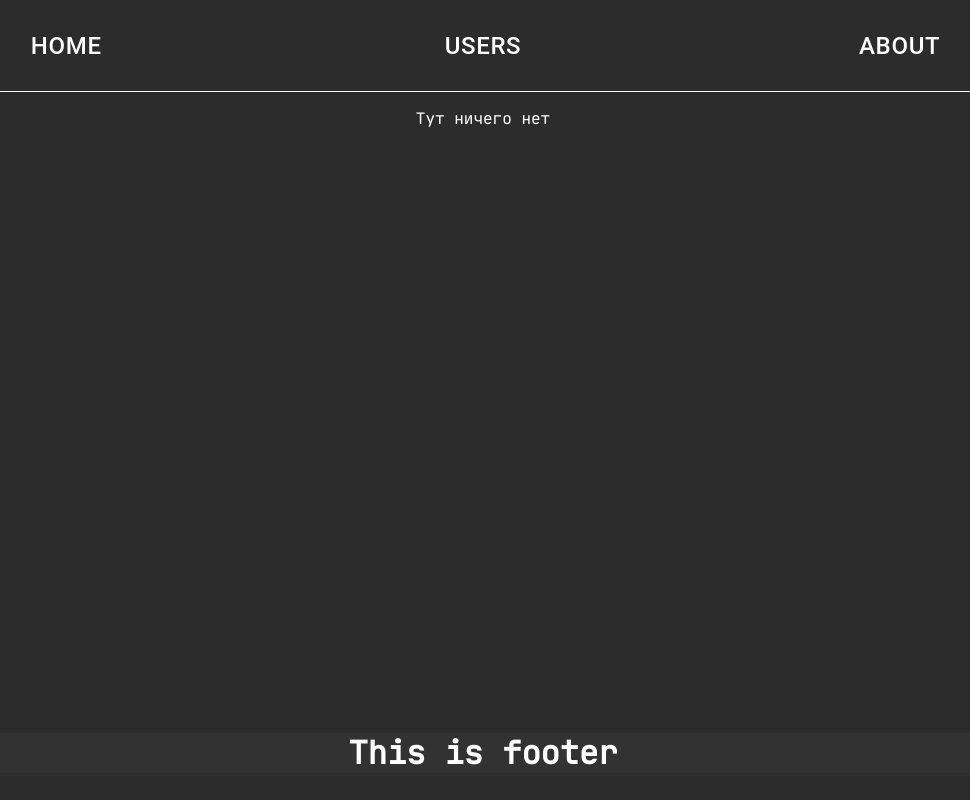
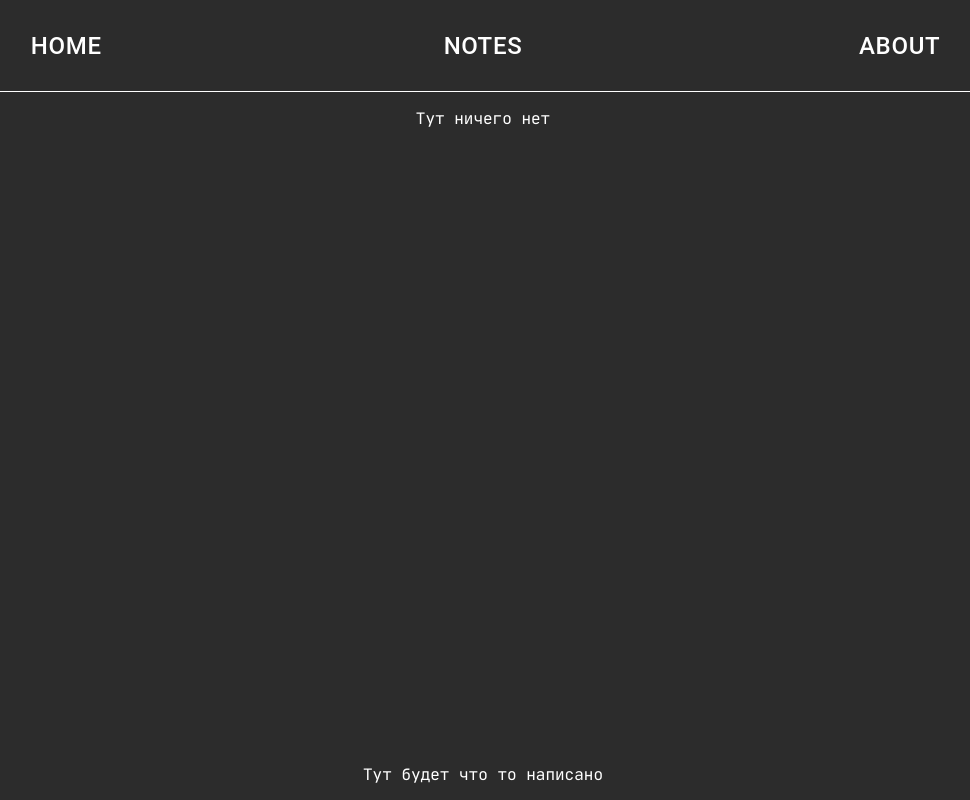
Before and after one commit to DaniilTitov/bear_site, a React (Create React App) app: page /contact in a window 1280 px wide. Shown: the whole page, without its empty margins (157-1127 px from the left). Built offline with nearby package versions, Linux system fonts and the light colour scheme; the HTML template or start-up script is replaced by a standard one.

Commit message:
added sticky footer that works! refactoring

```diff
--- a/src/App.css
+++ b/src/App.css
@@ -5,7 +5,6 @@ html {
 
 .App {
     text-align: center;
-    align-items: center;
     justify-content: center;
     color: white;
 }
--- a/src/App.js
+++ b/src/App.js
@@ -5,23 +5,20 @@ import Header from "./component/header/Header";
 import Footer from "./component/footer/Footer";
 import NotFound from "./component/not_found/NotFound";
 import Content from "./component/content/Content";
-import Users from "./component/users/Users";
+import Notes from "./component/users/Notes";
 
 function App() {
     return (
         <Router>
-            <div className="App">
-
-                <div className="container">
+            <div style={{display: 'flex', flexDirection: 'column', minHeight: '100vh'}} className="App">
                 <Header/>
 
                 <Switch>
                     <Route exact path="/" component={Content}/>
-                        <Route path="/users" component={Users}/>
+                    <Route path="/notes" component={Notes}/>
                     {/*<Route path="/contact" component={Contact}/>*/}
                     <Route component={NotFound}/>
                 </Switch>
-                </div>
 
                 <Footer/>
             </div>
--- a/src/component/footer/Footer.css
+++ b/src/component/footer/Footer.css
@@ -1,6 +1,6 @@
 .footer {
     background: #323232;
-    height: 5vh;
-    margin-top: -6vh;
+    /*height: 5vh;*/
+    /*margin-top: -6vh;*/
     vertical-align: baseline;
 }
--- a/src/component/footer/Footer.jsx
+++ b/src/component/footer/Footer.jsx
@@ -1,11 +1,16 @@
 import React from "react";
 import "./Footer.css";
+import Container from "@material-ui/core/Container";
 
 function Footer() {
     return (
-        <div className="footer">
-            <h1>This is footer</h1>
-        </div>
+        <footer style={{marginTop: 'auto'}}>
+            <Container maxWidth="sm">
+                <p>
+                    Тут будет что то написано
+                </p>
+            </Container>
+        </footer>
     );
 }
 
--- a/src/component/header/Header.jsx
+++ b/src/component/header/Header.jsx
@@ -11,7 +11,7 @@ function Header() {
                     <OutlinedButtonLink to="/" text="Home"/>
                 </Grid>
                 <Grid item xs={4}>
-                    <OutlinedButtonLink to="/users" text="Users"/>
+                    <OutlinedButtonLink to="/notes" text="Notes"/>
                 </Grid>
                 <Grid item xs={4}>
                     <OutlinedButtonLink to="/contacts" text="About"/>
--- /dev/null
+++ b/src/component/users/Notes.jsx
@@ -0,0 +1,13 @@
+import React from "react";
+
+function Notes() {
+    return (
+        <div>
+            <p>
+                Users
+            </p>
+        </div>
+    );
+}
+
+export default Notes;
--- a/src/component/users/Users.css
+++ /dev/null
@@ -1,30 +0,0 @@
-.btn {
-    line-height: 50px;
-    height: 60px;
-    width: 250px;
-    cursor: pointer;
-}
-
-.btn-three {
-    color: #FFF;
-    transition: all 0.5s;
-    position: relative;
-}
-
-.btn-three::after {
-    content: '';
-    position: absolute;
-    top: -1px;
-    left: -1px;
-    width: 100%;
-    height: 100%;
-    z-index: 0;
-    opacity: 0;
-    transition: all 0.3s;
-    border: 1px solid rgba(255,255,255,0.5);
-    transform: scale(1.2,1.2);
-}
-.btn-three:hover::after {
-    opacity: 1;
-    transform: scale(1,1);
-}
--- a/src/component/users/Users.jsx
+++ /dev/null
@@ -1,19 +0,0 @@
-import React from "react";
-import "./Users.css"
-
-function Users() {
-    return (
-        <div>
-            <br/>
-                <div className="btn btn-three">
-                    <span>HOVER ME</span>
-                </div>
-        </div>
-
-        // <div>
-        //     <p>Users</p>
-        // </div>
-    );
-}
-
-export default Users;
```
Lines whose indentation alone changed are shown as unchanged.
